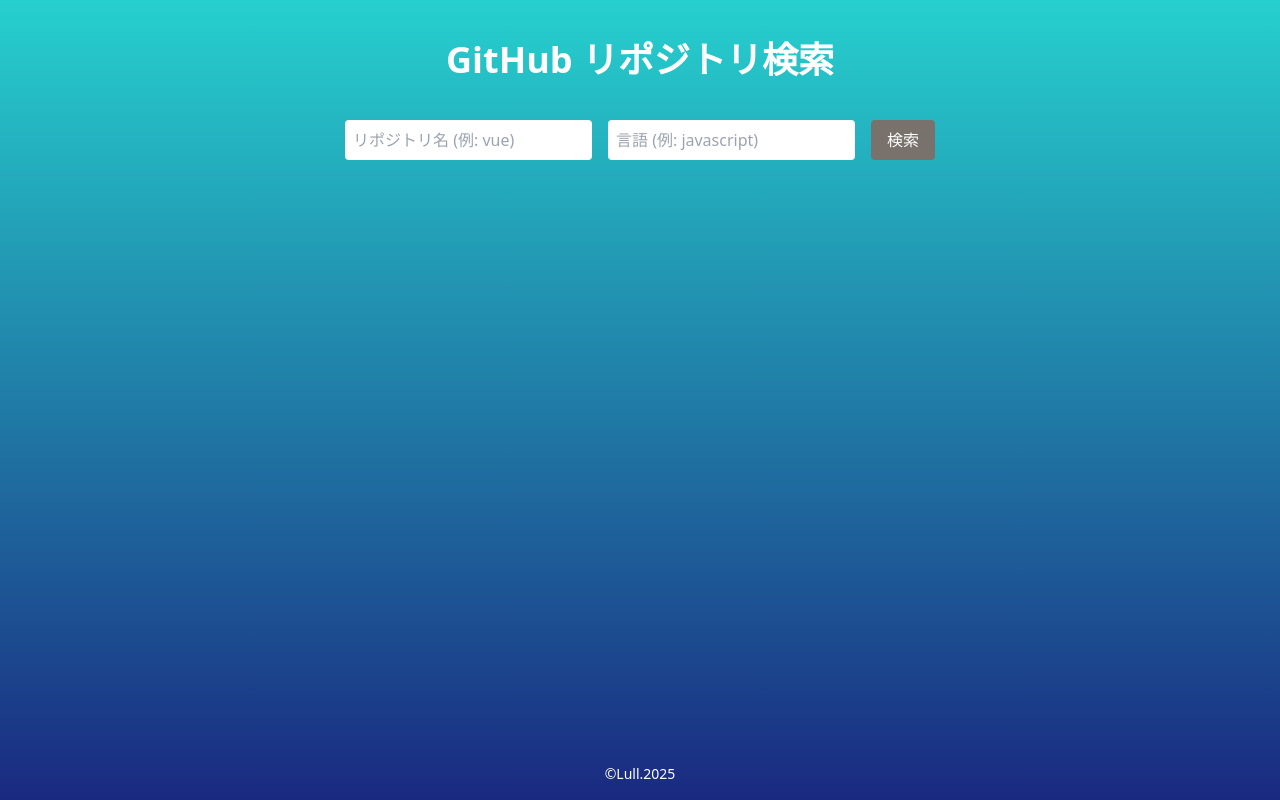
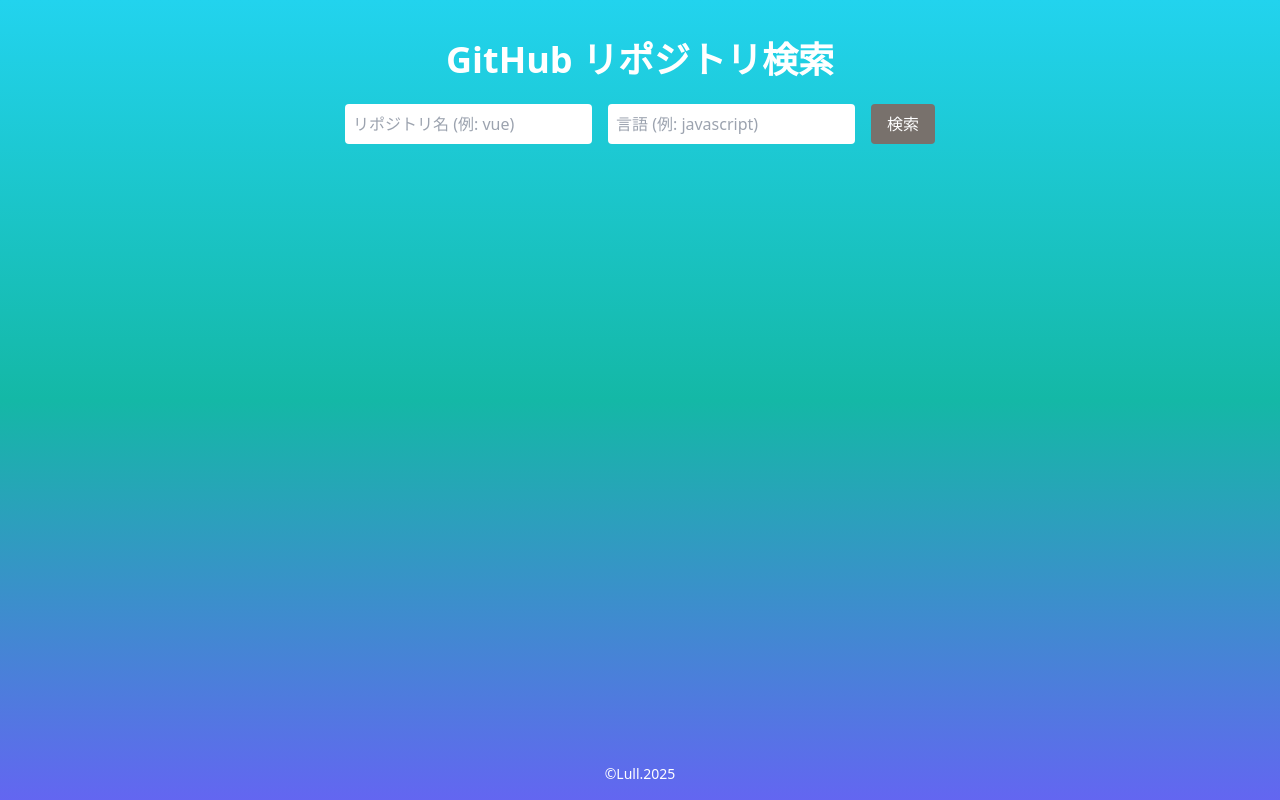
Before and after one commit to nagi0705/github-search-app, a Nuxt app: page / in a window 1280 px wide. Built offline with nearby package versions, Linux system fonts and the light colour scheme.

Commit message:
レスポンシブ

```diff
--- a/pages/index.vue
+++ b/pages/index.vue
@@ -1,15 +1,17 @@
 <template>
-    <div class="custom-gradient">
-        <div class="container mx-auto py-10">
-            <h1 class="text-4xl font-bold text-center mb-10">GitHub リポジトリ検索</h1>
+    <div
+        class="min-h-screen bg-gradient-to-t from-indigo-500 via-teal-500 to-cyan-400 flex flex-col justify-between text-white">
+        <div class="container mx-auto px-4 py-10">
+            <h1 class="text-3xl sm:text-4xl font-bold text-center mb-6">GitHub リポジトリ検索</h1>
 
             <!-- 検索フォーム -->
-            <div class="flex justify-center gap-4 mb-6">
+            <div class="flex flex-wrap justify-center gap-4 mb-6">
                 <input v-model="title" type="text" placeholder="リポジトリ名 (例: vue)"
-                    class="p-2 rounded bg-white text-black" />
+                    class="w-full sm:w-auto p-2 rounded bg-white text-black" />
                 <input v-model="language" type="text" placeholder="言語 (例: javascript)"
-                    class="p-2 rounded bg-white text-black" />
-                <button @click="searchRepos(1)" class="bg-stone-500 text-white px-4 py-2 rounded hover:bg-rose-600">
+                    class="w-full sm:w-auto p-2 rounded bg-white text-black" />
+                <button @click="searchRepos(1)"
+                    class="w-full sm:w-auto bg-stone-500 text-white px-4 py-2 rounded hover:bg-rose-600">
                     検索
                 </button>
             </div>
@@ -22,17 +24,17 @@
             <!-- 検索結果リスト -->
             <ul class="space-y-4">
                 <li v-for="repo in repos" :key="repo.id" class="bg-white text-black p-4 rounded shadow hover:shadow-lg">
-                    <a :href="repo.html_url" target="_blank" class="text-blue-600 font-semibold">
+                    <a :href="repo.html_url" target="_blank" class="text-blue-600 font-semibold block">
                         {{ repo.full_name }}
                     </a>
-                    <div>
+                    <div class="mt-2">
                         ⭐ {{ repo.stargazers_count }} | 🍴 {{ repo.forks_count }}
                     </div>
                 </li>
             </ul>
 
             <!-- ページネーション -->
-            <div v-if="repos.length > 0" class="flex justify-center gap-4 mt-6">
+            <div v-if="repos.length > 0" class="flex justify-center items-center gap-4 mt-6 flex-wrap">
                 <button :disabled="currentPage === 1" @click="changePage(currentPage - 1)"
                     class="bg-gray-300 text-black px-4 py-2 rounded hover:bg-gray-400 disabled:bg-gray-200">
                     前へ
```
